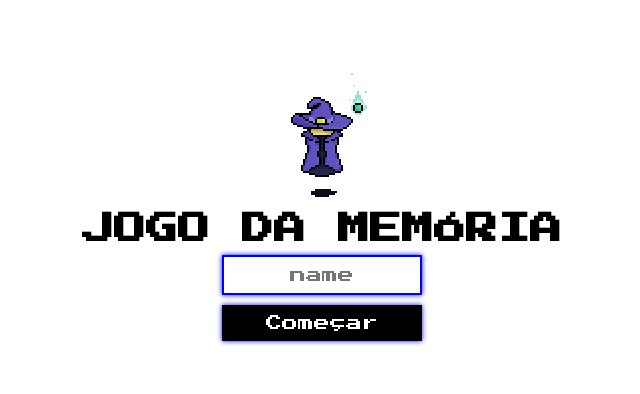
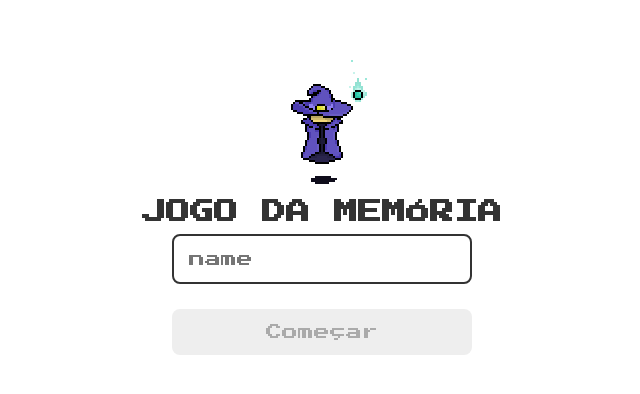
Before and after one commit to Paudinha/jogodaMemoria, a plain HTML site: page Html/index.html in a window 1280 px wide. Shown: the part 198-592 px from the top of the page, without its empty margins (318-958 px from the left). Drawn offline with Linux system fonts and the light colour scheme.

Commit message:
continuação da estilização do código

```diff
--- a/Html/index.html
+++ b/Html/index.html
@@ -12,10 +12,10 @@
 
         <div class="login">
             <img src="/css/Imagens/janaka-volpe-wizard.gif" class="mago-login">
-            <h1>JOGO DA MEMÓRIA</h1>
+            <h1 class="titulo">JOGO DA MEMÓRIA</h1>
 
         </div>
-        <input type="text" placeholder="name" class="input-login">
-        <button type="submit" class="botão-login">Começar</button>
+        <input type="text" placeholder="name" class="entrada-login">
+        <button type="submit" class="botão-comecar" disabled>Começar</button>
     </form>
 </html>
--- a/css/login.css
+++ b/css/login.css
@@ -3,7 +3,7 @@
     flex-direction: column; /*deixa no formato de coluna*/
     align-items: center;/*alinha os itens no centro*/
     justify-content: center; /* Centraliza os elementos na tela */
-    height: 100vh;/*define a altura da jan ela visivel*/
+    height: 100vh;/*define a altura da janela visivel*/
     gap: 10px; /* Espaço entre os elementos */
 
 }
@@ -19,29 +19,42 @@
     text-align: center;
 }
 
-.input-login, .botão-login {
-    width: 200px; /* Ajuste para melhor aparência */
-    padding: 10px;
-    font-size: 16px;
-    text-align: center;
-    width: 200px;
-    padding: 10px;
-    font-size: 16px;
-    text-align: center;
-    border: 2px solid #00f; /* Cor da borda (azul, por exemplo) */
-    outline: none;
-    box-shadow: 0 0 5px #00f; /* Efeito brilhante ao redor */
-    background-color: transparent;
-    color: #000; /* Cor do texto */
+.botão-comecar {
+background-color: #ee665c;
+padding: 15px;
+border-radius: 8px;
+color: #fff;
+cursor: pointer;
+font-size: 1em;
+width: 100%;
+max-width: 300px;
+
 }
 
-.botão-login {
-    background-color: #000;
-    color: #fff;
-    border: none;
-    cursor: pointer;
-}
 
 .botão-login:hover {
     background-color: #444;
 }
+
+.titulo{
+    color: #333;
+    font-size:  1.5em ;
+
+}
+
+.entrada-login{
+    border: 2px solid #333;
+    border-radius: 8px;
+    color: #333;
+    font-size: 1em;
+    margin-bottom: 15px;
+    max-width: 300px;
+    outline: none;
+    padding: 15px;
+    width: 100%;
+}
+.botão-comecar:disabled {
+    background-color: #eee;
+    color: #aaa;
+    cursor: auto;
+}
```
Also changed, not shown: css/Imagens/.jfif (added), css/Imagens/Milka.jfif (added), css/Imagens/Pizza Slice Pixel Art.jfif (added), css/Imagens/Pringles(v1).jfif (added), css/Imagens/biscoito.jfif (added), css/Imagens/bolo.jfif (added), css/Imagens/cachorro samurai.jfif (added), css/Imagens/café.jfif (added), css/Imagens/coca cola.jfif (added), css/Imagens/frango frito.jpg (added), css/Imagens/hamburguer.jfif (added), css/Imagens/kirb.jfif (added), css/Imagens/macarrom.jfif (added), css/Imagens/pipoca.jfif (added), 2 more files.
